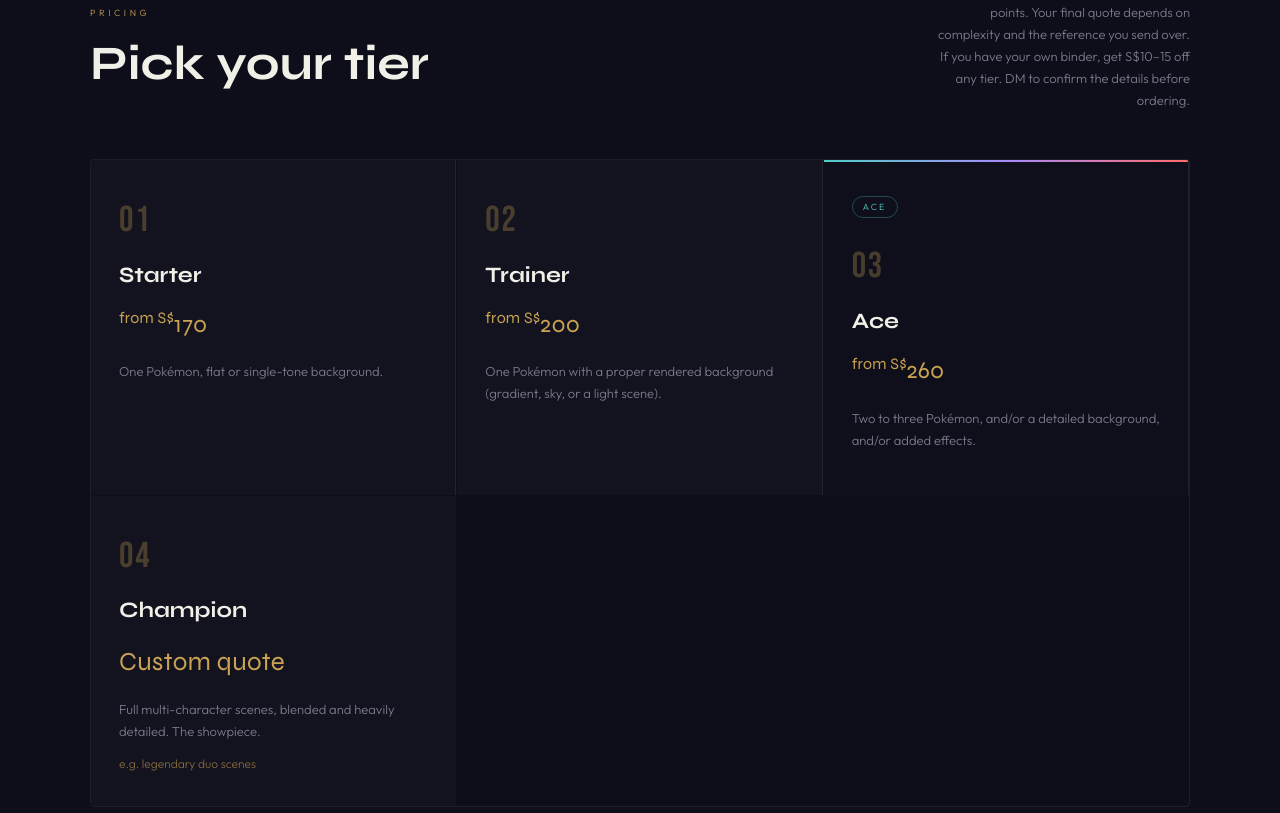
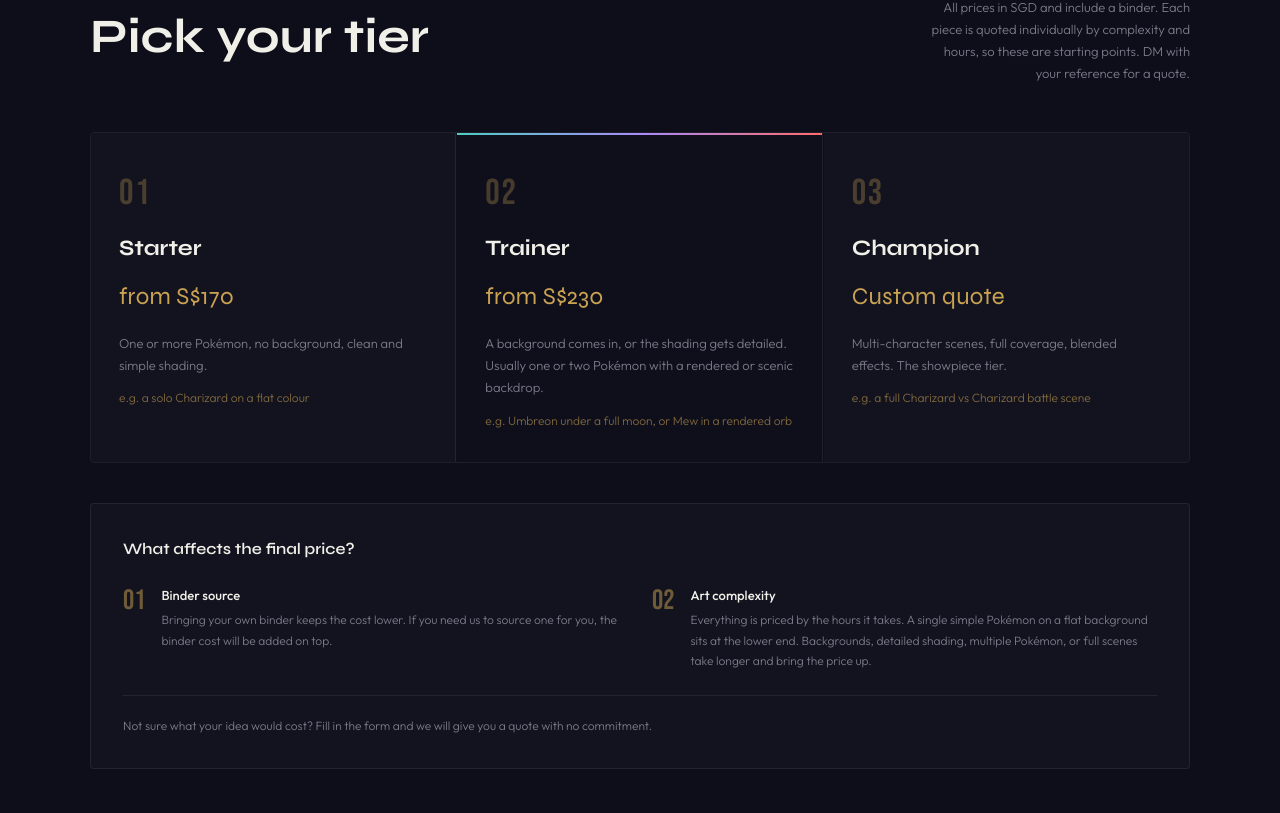
Before and after one commit to ixoriginalssg/ix-originals, a Next.js app: page / in a window 1280 px wide. Shown: the part 3867-4680 px from the top of the page. Built offline with nearby package versions, Linux system fonts and the light colour scheme.

Commit message:
Add files via upload

```diff
--- a/components/Tiers.tsx
+++ b/components/Tiers.tsx
@@ -2,38 +2,31 @@ const tiers = [
   {
     num: '01',
     name: 'Starter',
-    price: '170',
-    desc: 'One Pokémon, flat or single-tone background.',
-    eg: '',
+    price: 'from S$170',
+    desc: 'One or more Pokémon, no background, clean and simple shading.',
+    eg: 'e.g. a solo Charizard on a flat colour',
     featured: false,
   },
   {
     num: '02',
     name: 'Trainer',
-    price: '200',
-    desc: 'One Pokémon with a proper rendered background (gradient, sky, or a light scene).',
-    eg: '',
-    featured: false,
+    price: 'from S$230',
+    desc: 'A background comes in, or the shading gets detailed. Usually one or two Pokémon with a rendered or scenic backdrop.',
+    eg: 'e.g. Umbreon under a full moon, or Mew in a rendered orb',
+    featured: true,
   },
   {
     num: '03',
-    name: 'Ace',
-    price: '260',
-    desc: 'Two to three Pokémon, and/or a detailed background, and/or added effects.',
-    eg: '',
-    featured: true,
-  },
-  {
-    num: '04',
     name: 'Champion',
-    price: null, // Tier 4 — custom quote (holding $700+ pricing off the public site for now)
-    desc: 'Full multi-character scenes, blended and heavily detailed. The showpiece.',
-    eg: 'e.g. legendary duo scenes',
+    price: 'Custom quote',
+    desc: 'Multi-character scenes, full coverage, blended effects. The showpiece tier.',
+    eg: 'e.g. a full Charizard vs Charizard battle scene',
     featured: false,
   },
 ]
 
 const addons = [
+  { name: 'Additional Pokémon (Starter / Trainer)', price: '+S$10 to 20 each' },
   { name: 'Rush order', price: '+20%' },
   { name: 'Custom name or text', price: '+S$10 to 15' },
   { name: 'Extra revision round', price: '+S$10' },
@@ -50,7 +43,7 @@ export default function Tiers() {
             <h2 className="sectionTitle">Pick your tier</h2>
           </div>
           <p className="tiersNote">
-            Prices are in SGD and these are starting points. Your final quote depends on complexity and the reference you send over. If you have your own binder, get S$10–15 off any tier. DM to confirm the details before ordering.
+            All prices in SGD and include a binder. Each piece is quoted individually by complexity and hours, so these are starting points. DM with your reference for a quote.
           </p>
         </div>
 
@@ -60,13 +53,9 @@ export default function Tiers() {
               key={tier.name}
               className={`tierCard staggerChild${tier.featured ? ' tierCardFeatured' : ''}`}
             >
-              {tier.featured && <div className="tierBadge">Ace</div>}
               <div className="tierCardNum">{tier.num}</div>
               <div className="tierName">{tier.name}</div>
-              {tier.price
-                ? <div className="tierPrice"><sup>from S$</sup>{tier.price}</div>
-                : <div className="tierPrice" style={{ fontSize: '26px', fontWeight: 400 }}>Custom quote</div>
-              }
+              <div className="tierPrice">{tier.price}</div>
               <p className="tierDesc">{tier.desc}</p>
               <p className="tierEg">{tier.eg}</p>
             </div>
@@ -79,19 +68,19 @@ export default function Tiers() {
             <div className="pricingNoteItem">
               <span className="pricingNoteIcon">01</span>
               <div>
-                <div className="pricingNoteHead">Art complexity</div>
-                <div className="pricingNoteBody">A single Pokémon on a flat background sits at the lower end. More Pokémon, detailed backgrounds, or effects move you up the tiers. Your tier is confirmed once I&apos;ve seen your reference.</div>
+                <div className="pricingNoteHead">Binder source</div>
+                <div className="pricingNoteBody">Bringing your own binder keeps the cost lower. If you need us to source one for you, the binder cost will be added on top.</div>
               </div>
             </div>
             <div className="pricingNoteItem">
               <span className="pricingNoteIcon">02</span>
               <div>
-                <div className="pricingNoteHead">Binder source</div>
-                <div className="pricingNoteBody">The price already includes a standard binder. Bring your own and take S$10–15 off, as long as it&apos;s paintable. Only a premium or special-request binder that costs more than the standard adds anything on top.</div>
+                <div className="pricingNoteHead">Art complexity</div>
+                <div className="pricingNoteBody">Everything is priced by the hours it takes. A single simple Pokémon on a flat background sits at the lower end. Backgrounds, detailed shading, multiple Pokémon, or full scenes take longer and bring the price up.</div>
               </div>
             </div>
           </div>
-          <p className="pricingNoteSub">Not sure what your idea would cost? Fill in the form and I&apos;ll give you a quote with no commitment.</p>
+          <p className="pricingNoteSub">Not sure what your idea would cost? Fill in the form and we will give you a quote with no commitment.</p>
         </div>
 
         <h3 className="addonsTitle">Add ons</h3>
```
